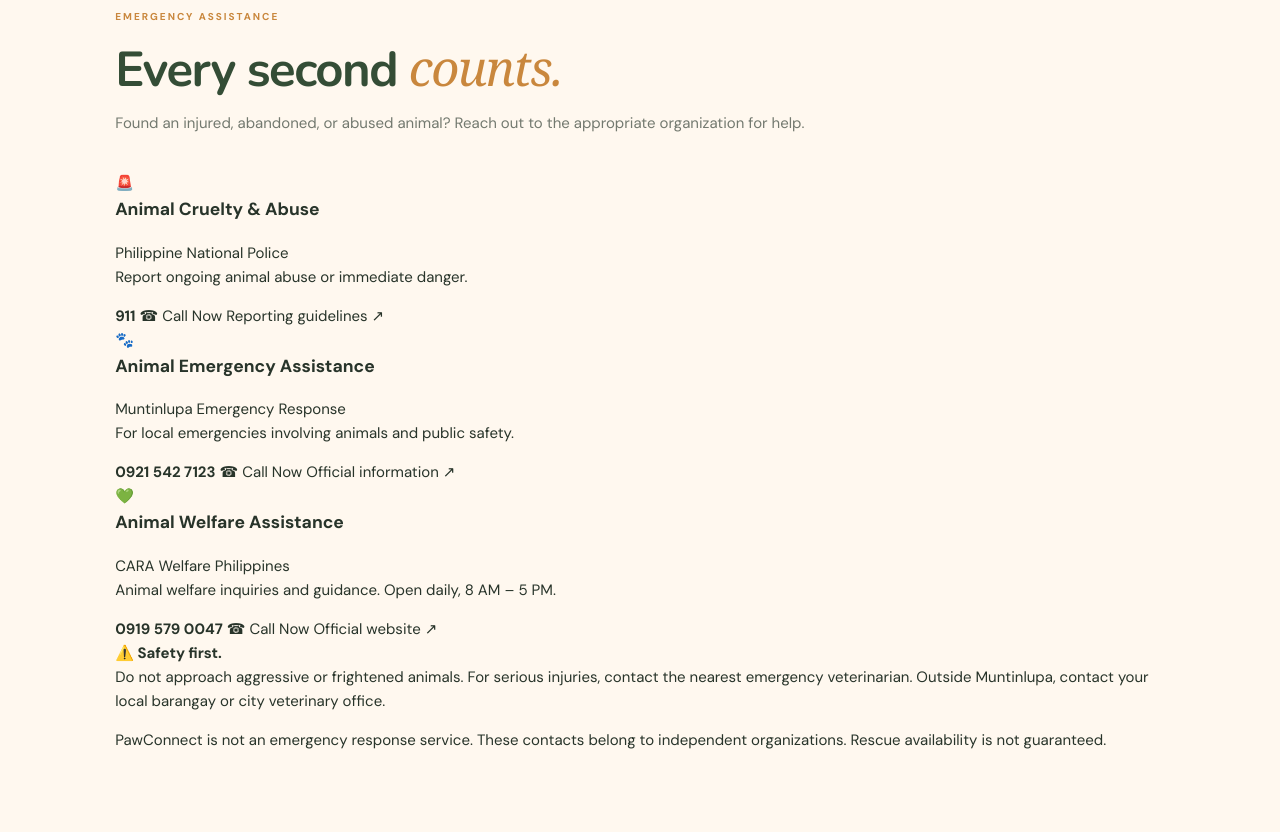
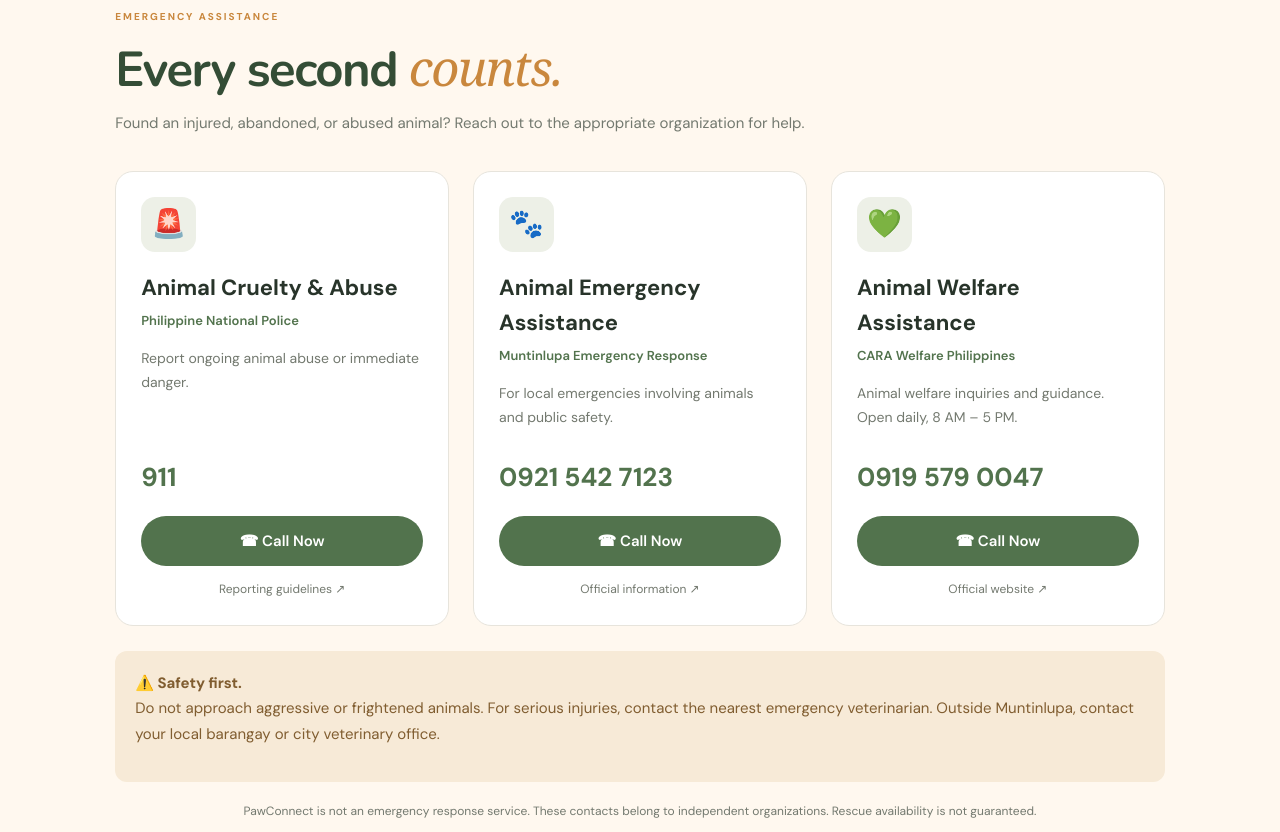
Before and after one commit to empasano/Final-Project, a plain HTML site: page index.html in a window 1280 px wide. Shown: the part 4228-5060 px from the top of the page. Drawn offline with nearby package versions, Linux system fonts and the light colour scheme.

Commit message:
Update style.css

```diff
--- a/style.css
+++ b/style.css
@@ -1644,3 +1644,127 @@ textarea {
   }
 
 }
+
+/* ANIMAL EMERGENCY HOTLINES */
+
+.hotline-section {
+  background: #FFF8EF;
+  border-radius: 20px;
+  scroll-margin-top: 100px;
+}
+
+.hotline-grid {
+  display: grid;
+  grid-template-columns: repeat(3, minmax(0, 1fr));
+  gap: 24px;
+  margin-top: 30px;
+}
+
+.hotline-card {
+  display: flex;
+  flex-direction: column;
+  background: #ffffff;
+  border: 1px solid #e7e4dc;
+  border-radius: 18px;
+  padding: 25px;
+  transition: transform 0.3s, box-shadow 0.3s;
+}
+
+.hotline-card:hover {
+  transform: translateY(-5px);
+  box-shadow: 0 10px 25px rgba(0, 0, 0, 0.08);
+}
+
+.hotline-icon {
+  display: flex;
+  align-items: center;
+  justify-content: center;
+  width: 55px;
+  height: 55px;
+  background: #edf0e7;
+  border-radius: 14px;
+  font-size: 28px;
+  margin-bottom: 18px;
+}
+
+.hotline-card h3 {
+  color: #28342a;
+  font-size: 22px;
+  margin-bottom: 6px;
+}
+
+.hotline-org {
+  color: #52734D;
+  font-size: 13px;
+  font-weight: 600;
+}
+
+.hotline-card p {
+  color: #73796f;
+  font-size: 14px;
+  line-height: 1.7;
+  margin: 15px 0;
+  flex-grow: 1;
+}
+
+.hotline-number {
+  display: block;
+  color: #52734D;
+  font-size: 26px;
+  margin: 12px 0 18px;
+}
+
+.hotline-call {
+  display: block;
+  background: #52734D;
+  color: white;
+  padding: 13px 18px;
+  border-radius: 30px;
+  text-align: center;
+  text-decoration: none;
+  font-weight: 600;
+  transition: background 0.3s;
+}
+
+.hotline-call:hover {
+  background: #344d36;
+  color: white;
+}
+
+.hotline-source {
+  display: block;
+  text-align: center;
+  font-size: 12px;
+  color: #73796f;
+  margin-top: 14px;
+}
+
+.hotline-warning {
+  background: #f7ead7;
+  color: #805d30;
+  border-radius: 12px;
+  padding: 20px;
+  margin-top: 25px;
+  line-height: 1.7;
+}
+
+.hotline-disclaimer {
+  font-size: 12px;
+  color: #73796f;
+  text-align: center;
+  margin-top: 20px;
+}
+
+/* RESPONSIVE HOTLINE SECTION */
+
+@media (max-width: 1050px) {
+  .hotline-grid {
+    grid-template-columns: repeat(2, minmax(0, 1fr));
+  }
+}
+
+@media (max-width: 700px) {
+  .hotline-grid {
+    grid-template-columns: 1fr;
+  }
+}
```
